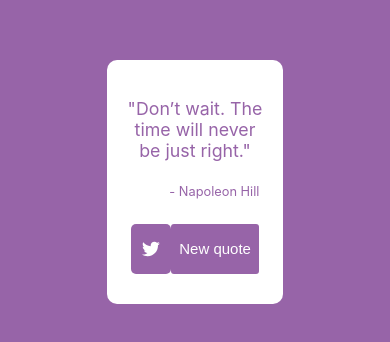
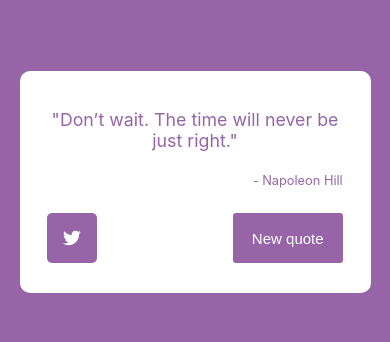
Before and after one commit to EmiOrellana/quote-gen-machine, a React (Create React App) app: page / in a window 390 px wide. Shown: the part 240-582 px from the top of the page. Built offline with nearby package versions, Linux system fonts and the light colour scheme.

Commit message:
Media Queries

```diff
--- a/public/index.html
+++ b/public/index.html
@@ -14,7 +14,6 @@
   <body>
     <noscript>You need to enable JavaScript to run this app.</noscript>
     <div id="root"></div>
-
     <script src="https://cdn.freecodecamp.org/testable-projects-fcc/v1/bundle.js"></script>
   </body>
 </html>
--- a/src/App.scss
+++ b/src/App.scss
@@ -26,6 +26,10 @@
       align-items: center;
       justify-content: center;
 
+      @media screen and (max-width: 720px) {
+        width: 90%;
+      }
+
       #text {
         margin-bottom: 10px;
       }
@@ -43,6 +47,11 @@
         width: 95%;
         margin: 10px;
 
+        @media screen and (max-width: 375px) {
+          display: flex;
+          flex-direction: column-reverse;
+        }
+
         #new-quote {
           background-color: rgb(255, 255, 255);
           border-radius: 3px;
@@ -54,6 +63,12 @@
           font-size: 15px;
           align-self: flex-end;
           cursor: pointer;
+
+          @media screen and (max-width: 375px) {
+            width: 60%;
+            margin-bottom: 5px;
+            align-self: center;
+          }
         }
 
         #new-quote:hover {
@@ -69,6 +84,11 @@
           width: 50px;
           text-decoration: none;
           border-radius: 5px;
+
+          @media screen and (max-width: 375px) {
+            align-self: center;
+            width: 60%;
+          }
         }
 
         #tweet-quote:hover {
```
